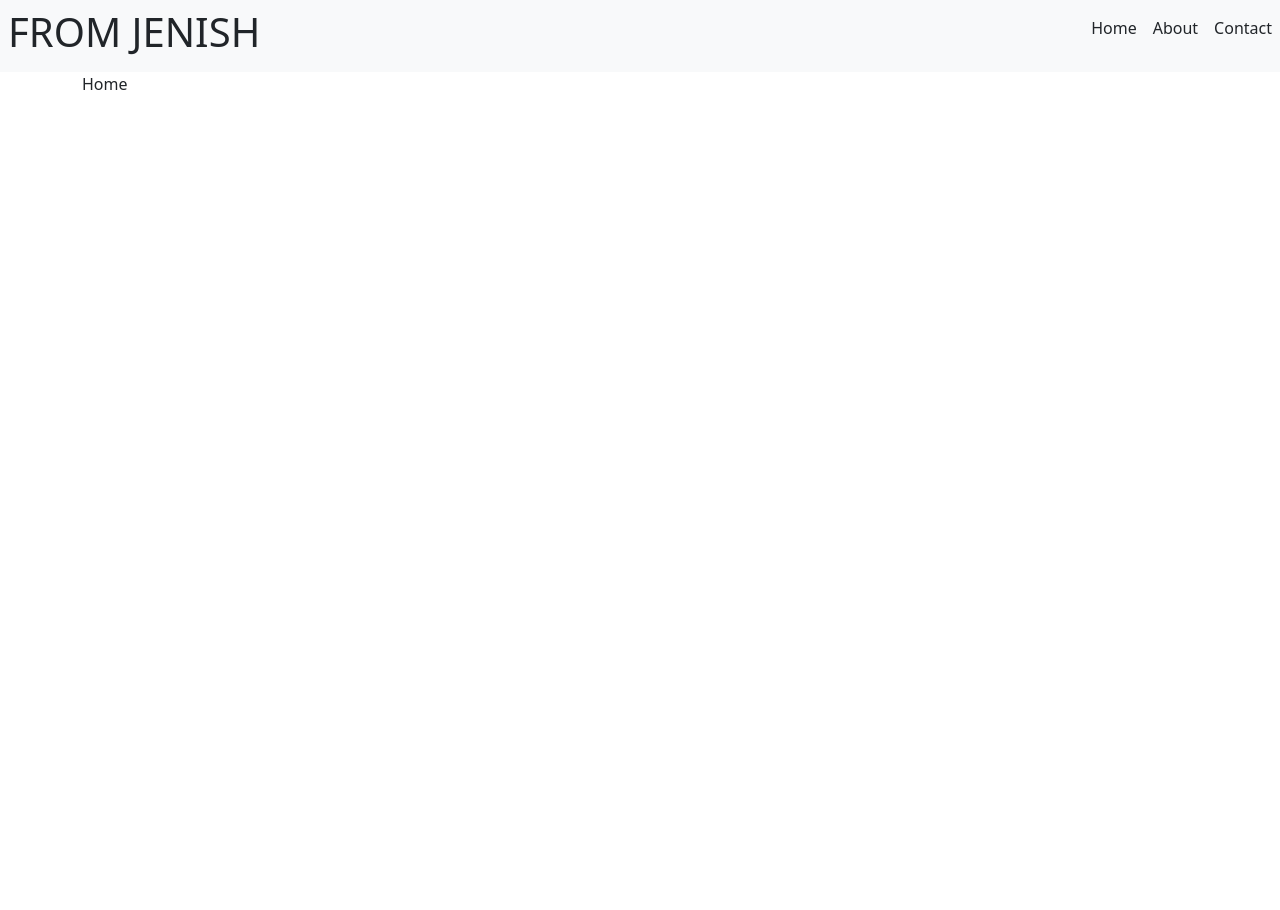
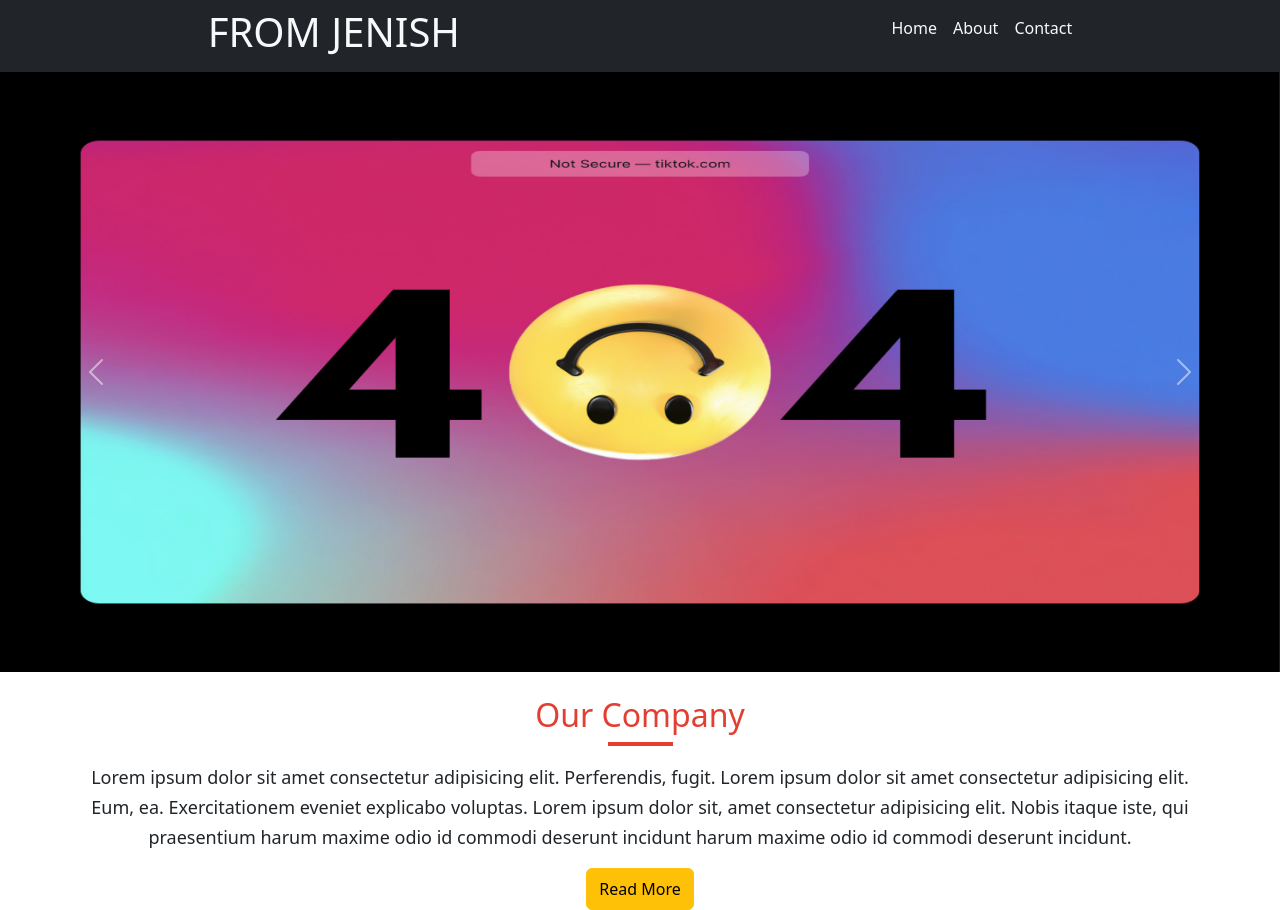
Before and after one commit to Janice1828/practice-reactOne, a React (Create React App) app: page / in a window 1280 px wide. Before the commit the page ends 800 px from the top, so only its background shows below. Built offline with nearby package versions, Linux system fonts and the light colour scheme.

Commit message:
home pages

```diff
--- a/src/App.css
+++ b/src/App.css
@@ -1,7 +1,23 @@
-button {
+/* button {
   width: 86px;
-}
+} */
 * {
   padding: 0;
   margin: 0;
 }
+#carouselImg {
+  height: 600px;
+}
+.companyTitle {
+  color: #e33e32;
+}
+.border-para {
+  height: 4px;
+  width: 65px;
+  font-weight: 800;
+  background: #e33e32;
+}
+.paraHome {
+  line-height: 30px;
+  font-size: 18px;
+}
--- a/src/App.js
+++ b/src/App.js
@@ -12,7 +12,7 @@ const App = () => {
   return (
     <>
       <Navbar />
-      <div className="container">
+      <div className="">
         <Routes>
           <Route path="/" element={<Home />} />
           <Route path="/about" element={<About />} />
--- a/src/components/Pages/Home.js
+++ b/src/components/Pages/Home.js
@@ -1,7 +1,28 @@
 import React from "react";
+import Carousel from "./includes/Carousel";
 
 const Home = () => {
-  return <div>Home</div>;
+  return (
+    <>
+      <Carousel />
+      <div className="container d-flex flex-column align-items-center mt-4">
+        <h2 className="companyTitle">Our Company</h2>
+        <p className="border-para"></p>
+
+        <p className="paraHome text-center">
+          Lorem ipsum dolor sit amet consectetur adipisicing elit. Perferendis,
+          fugit. Lorem ipsum dolor sit amet consectetur adipisicing elit. Eum,
+          ea. Exercitationem eveniet explicabo voluptas. Lorem ipsum dolor sit,
+          amet consectetur adipisicing elit. Nobis itaque iste, qui praesentium
+          harum maxime odio id commodi deserunt incidunt harum maxime odio id
+          commodi deserunt incidunt.
+        </p>
+        <button type="" className="btn-warning btn py-2">
+          Read More
+        </button>
+      </div>
+    </>
+  );
 };
 
 export default Home;
--- /dev/null
+++ b/src/components/Pages/includes/Carousel.js
@@ -0,0 +1,56 @@
+import React from "react";
+import CarouselImg from "./erorr.jpg";
+const Carousel = () => {
+  return (
+    <>
+      <div id="carouselExample" class="carousel slide">
+        <div class="carousel-inner">
+          <div class="carousel-item active">
+            <img
+              src={CarouselImg}
+              class="d-block w-100"
+              alt="..."
+              id="carouselImg"
+            />
+          </div>
+          <div class="carousel-item">
+            <img
+              src={CarouselImg}
+              class="d-block w-100"
+              alt="..."
+              id="carouselImg"
+            />
+          </div>
+          <div class="carousel-item">
+            <img
+              src={CarouselImg}
+              class="d-block w-100"
+              alt="..."
+              id="carouselImg"
+            />
+          </div>
+        </div>
+        <button
+          class="carousel-control-prev"
+          type="button"
+          data-bs-target="#carouselExample"
+          data-bs-slide="prev"
+        >
+          <span class="carousel-control-prev-icon" aria-hidden="true"></span>
+          <span class="visually-hidden">Previous</span>
+        </button>
+        <button
+          class="carousel-control-next"
+          type="button"
+          data-bs-target="#carouselExample"
+          data-bs-slide="next"
+        >
+          <span class="carousel-control-next-icon" aria-hidden="true"></span>
+          <span class="visually-hidden">Next</span>
+        </button>
+      </div>
+    </>
+  );
+};
+
+export default Carousel;
--- a/src/components/Pages/includes/Navbar.js
+++ b/src/components/Pages/includes/Navbar.js
@@ -5,24 +5,27 @@ import { NavLink } from "react-router-dom";
 const Navbar = () => {
   return (
     <>
-      <div className="bg-light d-flex align-items-center justify-content-between p-2">
+      <div className="bg-dark text-light d-flex align-items-center justify-content-around p-2 ">
         <div>
           <h1>FROM JENISH</h1>
         </div>
-        <div className="d-flex align-items-center">
-          <ul className="d-flex gap-3 align-items-center">
+        <div className="d-flex align-items-center align-middle">
+          <ul className="d-flex gap-3 align-items-center align-middle">
             <li className="list-unstyled">
-              <NavLink to="/" className="text-decoration-none text-dark">
+              <NavLink to="/" className="text-decoration-none text-light">
                 Home
               </NavLink>
             </li>
             <li className="list-unstyled">
-              <NavLink to="/about" className="text-decoration-none text-dark">
+              <NavLink to="/about" className="text-decoration-none text-light">
                 About
               </NavLink>
             </li>
             <li className="list-unstyled">
-              <NavLink to="/contact" className="text-decoration-none text-dark">
+              <NavLink
+                to="/contact"
+                className="text-decoration-none text-light"
+              >
                 Contact
               </NavLink>
             </li>
```
Also changed, not shown: src/components/Pages/includes/erorr.jpg (added).
